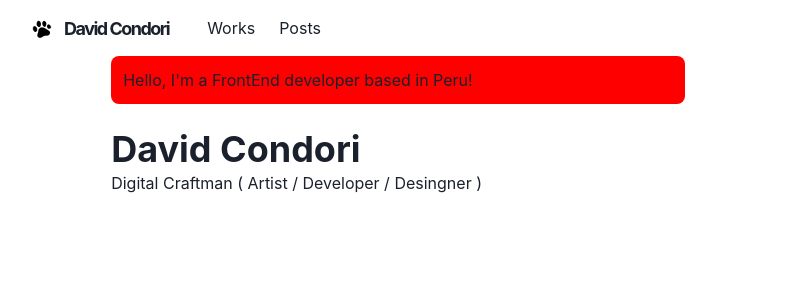
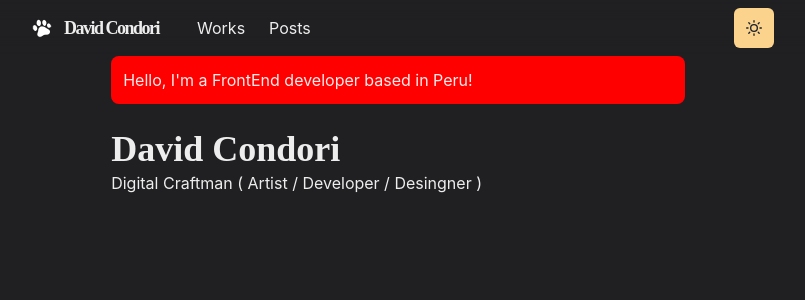
Before and after one commit to davquipe/davquipe-homepage, a Next.js app: page / in a window 1280 px wide. Shown: the top 300 px of the page, without its empty margins (242-1047 px from the left). Built offline with nearby package versions, Linux system fonts and the light colour scheme.

Commit message:
Support dark theme

```diff
--- a/components/navbar.js
+++ b/components/navbar.js
@@ -2,6 +2,7 @@
 import NextLink from 'next/link'
 import { Container, Box, Link, useColorModeValue, Flex, Heading, Stack, Menu, MenuButton, IconButton, MenuList, MenuItem } from '@chakra-ui/react'
 import { HamburgerIcon } from '@chakra-ui/icons'
+import ThemeToggleButton from './theme-toggle-button'
 
 const LinkItem = ({ href, path, children }) => {
     const active = path === href
@@ -63,6 +64,7 @@
                     </LinkItem>
                 </Stack>
                 <Box flex={1} align='right'>
+                    <ThemeToggleButton />
                     <Box ml={2} display={{ base: 'inline-block', md: 'none' }}>
                         <Menu>
                             <MenuButton as={IconButton} icon={<HamburgerIcon />} variant='outline' arial-label='Options' />
--- /dev/null
+++ b/components/theme-toggle-button.js
@@ -0,0 +1,15 @@
+import { SunIcon, MoonIcon } from '@chakra-ui/icons'
+import { IconButton, useColorMode, useColorModeValue } from '@chakra-ui/react'
+
+
+const ThemeToggleButton = () => {
+    const { toggleColorMode } = useColorMode()
+  return (
+    <IconButton aria-label='Toggle theme'
+        colorScheme={useColorModeValue('purple','orange')}
+        icon={useColorModeValue(<MoonIcon />, <SunIcon />)}
+        onClick={toggleColorMode}></IconButton>
+  )
+}
+
+export default ThemeToggleButton
--- /dev/null
+++ b/lib/theme.js
@@ -0,0 +1,54 @@
+import { extendTheme } from '@chakra-ui/react'
+import { mode } from '@chakra-ui/theme-tools'
+
+const styles = {
+  global: props => ({
+    body: {
+      bg: mode('#f0e7db', '#202023')(props)
+    }
+  })
+}
+
+const components = {
+  Heading: {
+    variants: {
+      'section-title': {
+        textDecoration: 'underline',
+        fontSize: 20,
+        textDecorationColor: '#525252',
+        textDecorationThickness: 4,
+        marginTop: 3,
+        marginBottom: 4
+      }
+    }
+  },
+  Link: {
+    baseStyle: props => ({
+      color: mode('#3d7aed', '#ff63c3')(props),
+      textUnderlineOffset: 3
+    })
+  }
+}
+
+const fonts = {
+  heading: "'M PLUS Rounded 1c'"
+}
+
+const colors = {
+  glassTeal: '#88ccca'
+}
+
+const config = {
+  initialColorMode: 'dark',
+  useSystemColorMode: true
+}
+
+const theme = extendTheme ({
+  config,
+  styles,
+  components,
+  colors,
+  fonts
+})
+
+export default theme
--- a/pages/_app.js
+++ b/pages/_app.js
@@ -1,9 +1,10 @@
 import { ChakraProvider } from '@chakra-ui/react'
 import Layout from '../components/layouts/main'
+import theme from '../lib/theme'
 
 const Website = ({ Component, pageProps, router  }) => {
   return (
-    <ChakraProvider>
+    <ChakraProvider theme={theme}>
         <Layout router={router}>
             <Component {...pageProps} key={router.route} />
         </Layout>
--- /dev/null
+++ b/pages/_document.js
@@ -0,0 +1,19 @@
+import { ColorModeScript } from '@chakra-ui/react'
+import NextDocument, { Head, Html, Main, NextScript } from 'next/document'
+import theme from '../lib/theme'
+
+
+export default class Document extends NextDocument {
+    render () {
+        return(
+            <Html lang='en'>
+                <Head />
+                <body>
+                   <ColorModeScript initialColorMode={theme.config.initialColorMode} />
+                   <Main />
+                   <NextScript />
+                </body>
+            </Html>
+        )
+    }
+}
```
